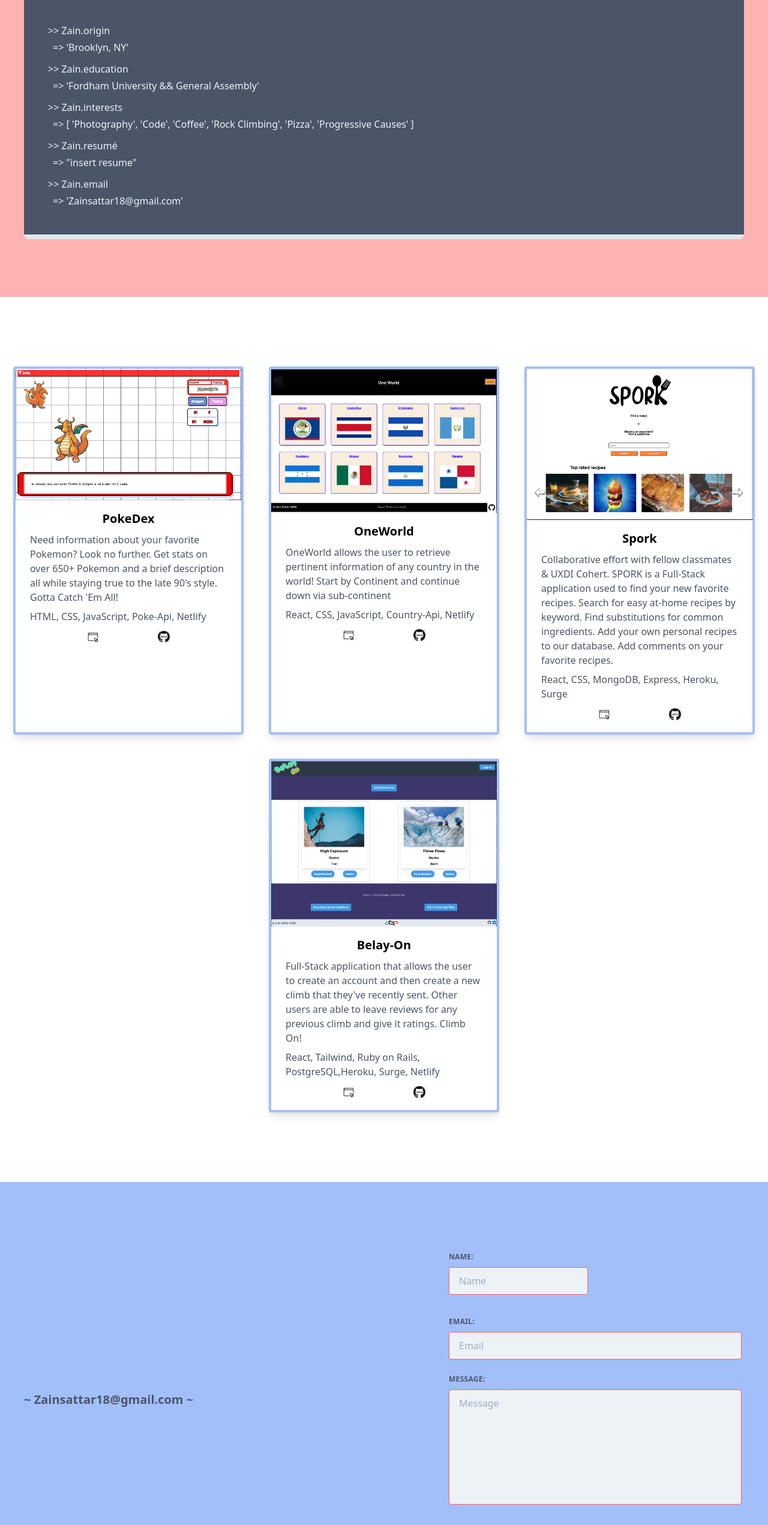
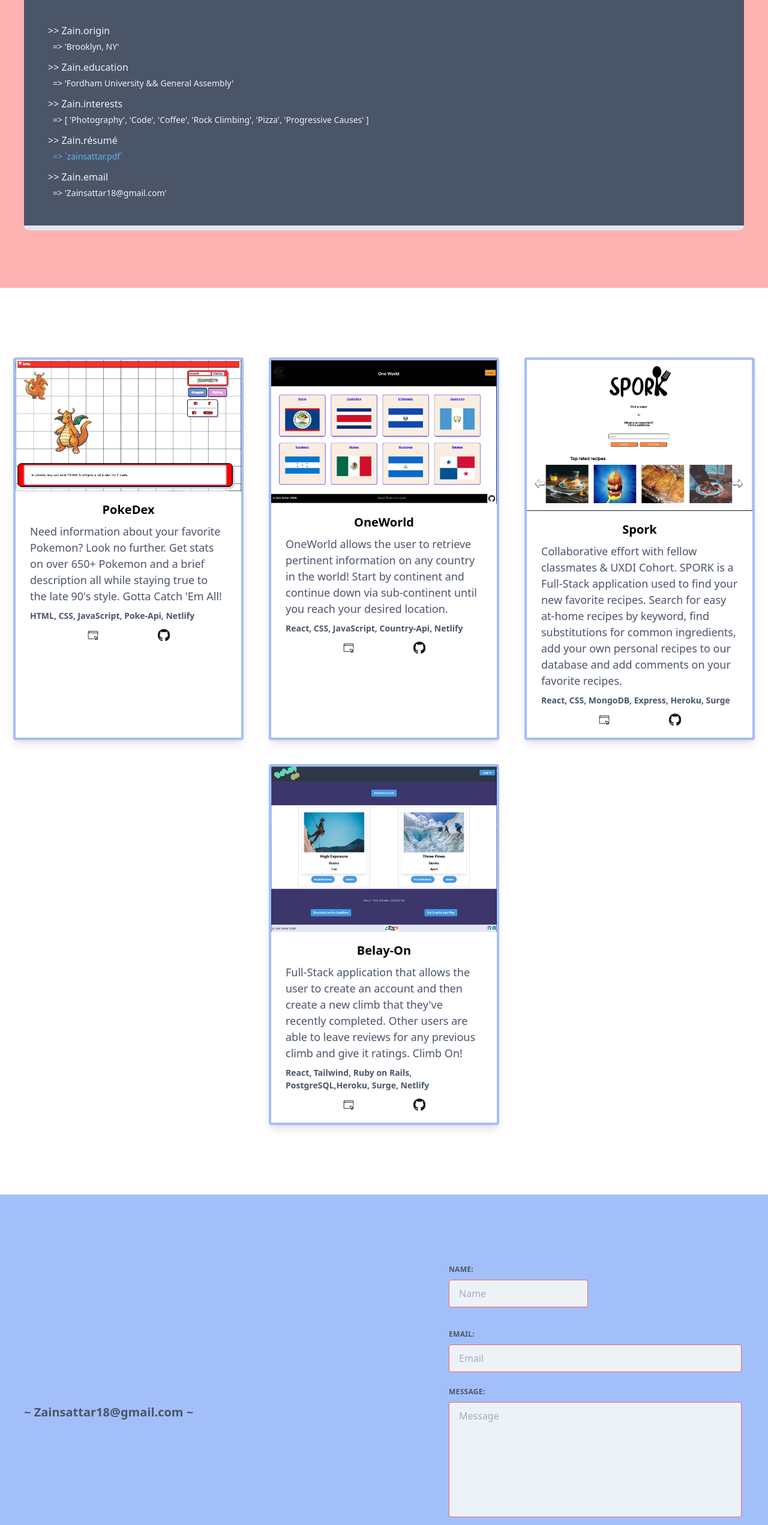
Before and after one commit to zainsattar18/portfolio-, a React (Create React App) app in the folder client/: page / in a window 1280 px wide. Shown: the part 1182-3725 px from the top of the page at 60% size. Built offline with nearby package versions, Linux system fonts and the light colour scheme.

Commit message:
revised resume

```diff
--- a/client/src/App.js
+++ b/client/src/App.js
@@ -1,11 +1,12 @@
 import React from 'react';
-import ContactForm from './components/ContactForm'
+// import ContactForm from './components/ContactForm'
 import Header from './components/Header'
 import './App.css';
 import Projects from './components/Projects';
 import About from './components/About'
 import Footer from './components/Footer'
 import Interests from './components/Interests';
+import MyForm from './components/MyForm';
 
 function App() {
 
@@ -16,7 +17,7 @@ function App() {
       <Interests />
       <About/>
       <Projects />
-      <ContactForm/>
+      <MyForm/>
       <Footer />
     </div>
   );
--- a/client/src/components/About.jsx
+++ b/client/src/components/About.jsx
@@ -1,4 +1,5 @@
 import React from 'react'
+import {Link} from 'react-router-dom'
 
 export default function () {
   return (
@@ -8,27 +9,27 @@ export default function () {
         <div className='bg-gray-700 p-10 border-t-8  border-b-8 rounded-lg'>
         <div>
           <div className='text-gray-200 font-medium'> >> Zain.origin</div>
-          <div className='text-gray-200 font-normal p-1 pl-2'> => 'Brooklyn, NY' </div>
+          <div className='text-gray-200 text-xs md:text-sm p-1 pl-2'> => 'Brooklyn, NY' </div>
         </div>
 
         <div>
           <div className='text-gray-200 font-medium pt-2'> >> Zain.education</div>
-          <div className='text-gray-200 font-normal p-1 pl-2'> => 'Fordham University && General Assembly' </div>
+          <div className='text-gray-200 text-xs md:text-sm p-1 pl-2'> => 'Fordham University && General Assembly' </div>
         </div>
 
         <div>
           <div className='text-gray-200 font-medium pt-2'> >> Zain.interests</div>
-          <div className='text-gray-200 font-normal p-1 pl-2'> => [ 'Photography', 'Code', 'Coffee', 'Rock Climbing', 'Pizza', 'Progressive Causes' ] </div>
+          <div className='text-gray-200 text-xs md:text-sm p-1 pl-2'> => [ 'Photography', 'Code', 'Coffee', 'Rock Climbing', 'Pizza', 'Progressive Causes' ] </div>
         </div>
 
         <div>
-          <div className='text-gray-200 font-medium pt-2'> >> Zain.resumé</div>
-          <div className='text-gray-200 font-normal p-1 pl-2'> => "insert resume"</div>
+          <div className='text-gray-200 font-medium pt-2'> >> Zain.résumé</div>
+          <div className='text-blue-400 text-xs md:text-sm p-1 pl-2'> => `<Link to={{ pathname: "https://www.docdroid.net/BJ764Fc/resume-zain-sattar-docx" }} target="_blank" >zainsattar.pdf</Link>`</div>
         </div>
 
         <div>
           <div className='text-gray-200 font-medium pt-2'> >> Zain.email</div>
-          <div className='text-gray-200 font-normal p-1 pl-2'> => 'Zainsattar18@gmail.com' </div>
+          <div className='text-gray-200 text-xs md:text-sm p-1 pl-2'> => 'Zainsattar18@gmail.com' </div>
         </div>
         </div>
       </div>
--- a/client/src/components/ContactForm.jsx
+++ b/client/src/components/ContactForm.jsx
@@ -68,7 +68,7 @@ class ContactForm extends Component {
     const message = document.getElementById('message').value;
     axios({
       method: "POST",
-      url: `https://zain-portfolio.herokuapp.com/send`,
+      url: url,
       data: {
         name: name,
         email: email,
--- a/client/src/components/Footer.jsx
+++ b/client/src/components/Footer.jsx
@@ -5,17 +5,17 @@ import { Link } from 'react-router-dom'
 
 export default function footer() {
   return (
-    <div className="bg-gray-300 flex items-center justify-between">
+    <div className="bg-gray-300 p-4 flex items-center justify-between">
 
-      <div className="inline-block m-1">&copy; Zain Sattar 2020 </div>
+      <div className="inline-block m-1 text-xl">&copy; Zain Sattar 2020 </div>
 
       <div className="inline-block">
         <div className="inline-block m-1">
-          <Link to={{ pathname: "https://github.com/zainsattar18" }} target="_blank" > <img src={github} alt="github" width="20px" /></Link>
+          <Link to={{ pathname: "https://github.com/zainsattar18" }} target="_blank" > <img src={github} alt="github" width="25px" /></Link>
         </div>
 
         <div className="inline-block m-1">
-          <Link to={{ pathname: "https://www.linkedin.com/in/zain-sattar-0368611b0" }} target="_blank" > <img src={linkedin} alt="linkedin" width="20px" /></Link>
+          <Link to={{ pathname: "https://www.linkedin.com/in/zain-sattar-0368611b0" }} target="_blank" > <img src={linkedin} alt="linkedin" width="25px" /></Link>
         </div>
       </div>
     </div>
--- a/client/src/components/Header.jsx
+++ b/client/src/components/Header.jsx
@@ -1,5 +1,6 @@
 import React from 'react'
 import { Link } from "react-scroll";
+
 
 
 export default function () {
@@ -22,15 +23,8 @@ export default function () {
               duration={500}
           >About</Link>
 
-          <Link
-            className="block mt-4 lg:inline-block lg:mt-0 text-indigo-600  hover:text-black mr-4"
-              activeClass="active"
-              to=""
-              spy={true}
-              smooth={true}
-              offset={-70}
-              duration={500}
-            >Resume</Link>
+            <a href="https://www.docdroid.net/It2MHaB/resume-zain-sattar-pdf" rel="noopener noreferrer" target="_blank" className="block mt-4 lg:inline-block lg:mt-0 text-indigo-600  hover:text-black mr-4" >
+              Resume</a>
 
           <Link
             className="block mt-4 lg:inline-block lg:mt-0 text-indigo-600  hover:text-black mr-4"
--- /dev/null
+++ b/client/src/components/MyForm.jsx
@@ -0,0 +1,72 @@
+import React from "react";
+
+export default class MyForm extends React.Component {
+  constructor(props) {
+    super(props);
+    this.submitForm = this.submitForm.bind(this);
+    this.state = {
+      status: ""
+    };
+  }
+
+  submitForm(ev) {
+    ev.preventDefault();
+    const form = ev.target;
+    const data = new FormData(form);
+    const xhr = new XMLHttpRequest();
+    xhr.open(form.method, form.action);
+    xhr.setRequestHeader("Accept", "application/json");
+    xhr.onreadystatechange = () => {
+      if (xhr.readyState !== XMLHttpRequest.DONE) return;
+      if (xhr.status === 200) {
+        form.reset();
+        this.setState({ status: "SUCCESS" });
+      } else {
+        this.setState({ status: "ERROR" });
+      }
+    };
+    xhr.send(data);
+  }
+
+  render() {
+
+    const { status } = this.state;
+    return (
+      <div id="contact">
+      <div className="md:flex md:flex-row md:justify-between pt-24 pb-24 bg-indigo-300">
+        <h1 className="pl-10 text-gray-700 text-xl font-bold flex items-center">~ Zainsattar18@gmail.com ~  </h1>
+        <form className='w-full max-w-lg md:mr-8 p-3 mt-2'
+          onSubmit={this.submitForm}
+          action="https://formspree.io/moqkyyzl"
+          method="POST">
+          <div className='flex flex-wrap -mx-3 mb-6'>
+            <div className="w-full md:w-1/2 px-3 md:mb-0">
+              <label className="block uppercase tracking-wide text-gray-700 text-xs font-bold mb-2" htmlFor="name">Name:</label>
+              <input className="appearance-none block w-full bg-gray-200 text-gray-700 border border-red-500 rounded py-3 px-4 mb-3 leading-tight focus:outline-none focus:bg-white" type="text" name="Name" placeholder="Name" />
+            </div>
+          </div>
+          <div className="flex flex-wrap -mx-3 mb-6">
+            <div className="w-full px-3">
+              <label className="block uppercase tracking-wide text-gray-700 text-xs font-bold mb-2" htmlFor="exampleInputEmail1">Email:</label>
+              <input className="appearance-none block w-full bg-gray-200 text-gray-700 border border-red-500 rounded py-3 px-4 leading-tight focus:outline-none focus:bg-white focus:border-gray-500" type="email" name="email" aria-describedby="emailHelp" placeholder="Email" />
+            </div>
+          </div>
+
+          <div className='flex flex-wrap -mx-3 mb-6'>
+            <div className="w-full px-3">
+              <label className="block uppercase tracking-wide text-gray-700 text-xs font-bold mb-2" htmlFor="message">Message:</label>
+              <textarea className=" no-resize appearance-none block w-full bg-gray-200 text-gray-700 border border-red-500 rounded py-3 px-4 mb-3 leading-tight focus:outline-none focus:bg-white focus:border-gray-500 h-48 resize-none" rows="10" name="message" placeholder="Message"></textarea>
+            </div>
+          </div>
+          {status === "SUCCESS" ? <p>Thanks!</p> : <div className="flex justify-center">
+            <button type="submit" className="bg-blue-500 hover:bg-blue-400 text-white font-bold py-2 px-4 border-b-4 border-blue-700 hover:border-blue-500 rounded flex justify-center">Submit</button>
+          </div>}
+          {status === "ERROR" && <p>Ooops! There was an error.</p>}
+        </form>
+      </div>
+      </div>
+
+    );
+  }
+
+}
--- a/client/src/components/Projects.jsx
+++ b/client/src/components/Projects.jsx
@@ -1,12 +1,12 @@
 import React from 'react'
 import projectData from '../data/projectdata'
-import github2 from '../images/github2.png'
+import github2 from '../images/github.jpeg'
 import click from '../images/click.png'
 import { Link } from 'react-router-dom'
 
 export default function Projects() {
 
-  console.log(projectData)
+  // console.log(projectData)
 
   return (
     <div id="project" className="">
@@ -17,8 +17,8 @@ export default function Projects() {
             <div className="px-6 py-4">
               <div className="font-bold text-xl mb-2 flex justify-center">{data.title}</div>
 
-              <div className="text-gray-700 text-base pb-2">{data.description}</div>
-              <div className="text-gray-700 text-s pb-2">{data.stack}</div>
+              <div className="text-gray-700 text-lg md:text-l pb-2">{data.description}</div>
+              <div className="text-gray-700 font-bold text-xs md:text-sm pb-2">{data.stack}</div>
               <div className="flex justify-evenly">
                 <div className="inline-block m-1">
                   <Link to={{ pathname: data.website_link }} target="_blank" > <img src={click} alt="website" width="20px" /></Link>
--- a/client/src/data/projectdata.js
+++ b/client/src/data/projectdata.js
@@ -16,7 +16,7 @@ const projectData = [
   {
     title:"OneWorld",
     stack: "React, CSS, JavaScript, Country-Api, Netlify",
-    description:"OneWorld allows the user to retrieve pertinent information of any country in the world! Start by Continent and continue down via sub-continent",
+    description:"OneWorld allows the user to retrieve pertinent information on any country in the world! Start by continent and continue down via sub-continent until you reach your desired location.",
     image:OneWorld,
     website_link:"https://one-world-p2.netlify.app/",
     github_link: "https://github.com/zainsattar18/one-world"
@@ -24,7 +24,7 @@ const projectData = [
   {
     title:"Spork",
     stack: "React, CSS, MongoDB, Express, Heroku, Surge",
-    description:"Collaborative effort with fellow classmates & UXDI Cohert. SPORK is a Full-Stack application used to find your new favorite recipes. Search for easy at-home recipes by keyword. Find substitutions for common ingredients. Add your own personal recipes to our database. Add comments on your favorite recipes. ",
+    description:"Collaborative effort with fellow classmates & UXDI Cohort. SPORK is a Full-Stack application used to find your new favorite recipes. Search for easy at-home recipes by keyword, find substitutions for common ingredients, add your own personal recipes to our database and add comments on your favorite recipes.",
     image: Spork,
     website_link:"http://spork-app-p3.surge.sh/",
     github_link: "https://github.com/kellymakesstuff/spork"
@@ -32,7 +32,7 @@ const projectData = [
   {
     title:"Belay-On",
     stack: "React, Tailwind, Ruby on Rails, PostgreSQL,Heroku, Surge, Netlify",
-    description:"Full-Stack application that allows the user to create an account and then create a new climb that they've recently sent. Other users are able to leave reviews for any previous climb and give it ratings. Climb On!",
+    description:"Full-Stack application that allows the user to create an account and then create a new climb that they've recently completed. Other users are able to leave reviews for any previous climb and give it ratings. Climb On!",
     image:BelayOn,
     website_link:"http://belayon.surge.sh/",
     github_link: "https://github.com/zainsattar18/belay-on"
```
